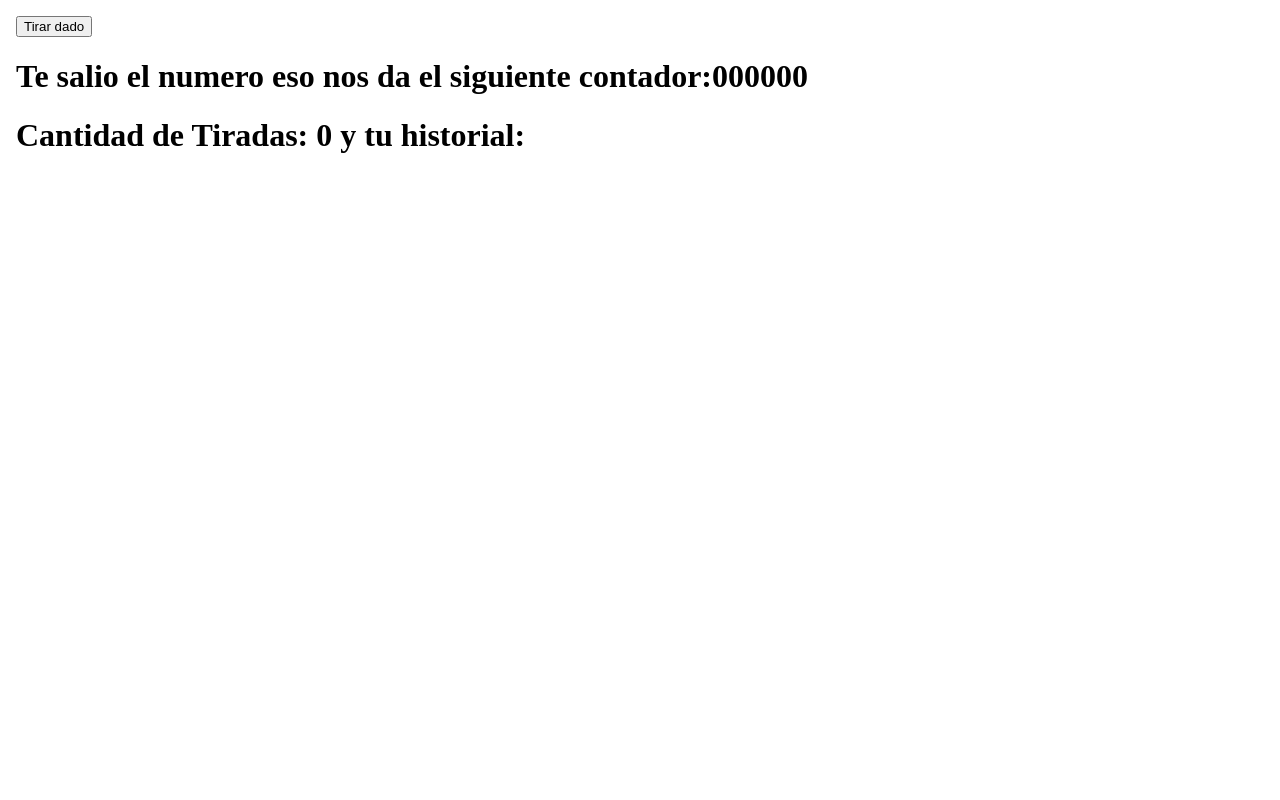
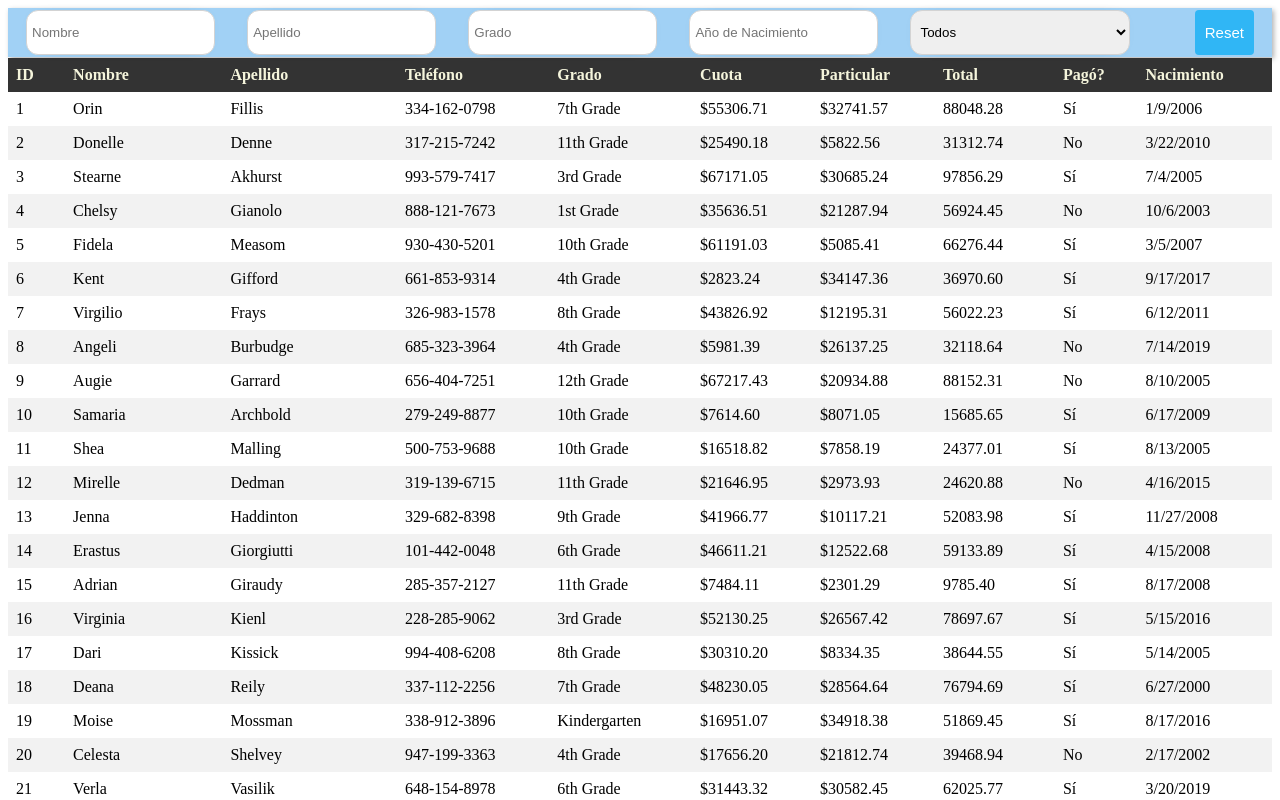
Before and after one commit to DaniLedes99/StudentsTable, a React (Vite) app: page / in a window 1280 px wide. Shown: the top 800 px of the page. Built offline with nearby package versions, Linux system fonts and the light colour scheme.

Commit message:
Revert "[Dados] parte 1, funcional andando"
This reverts commit b73190bf53cc37131eabad14079861f7b5e9ef44.

```diff
--- a/src/App.jsx
+++ b/src/App.jsx
@@ -1,10 +1,9 @@
-
-import Dado from "./Components/Dado";
+import TableWithFilter from "./Components/TableWithFilter";
 
 function App() {
   return (
     <>
-      <Dado />
+      <TableWithFilter />
     </>
   );
 }
--- a/src/Components/Dado.jsx
+++ /dev/null
@@ -1,50 +0,0 @@
-import { useState} from 'react'
-
-function Dado({lados = 6}) {
-    const [valor, setValor]=useState();
-    const [contador,setContador]=useState(Array(lados).fill(0));
-    const [cantidadDeTiradas, setCantidadDeTiradas] = useState(0);
-    const [historial, setHistorial]=useState([]);
-
-    //143625
-
-    const tirarDado= ()=>{
-        const nuevoValor=Math.floor(Math.random()*lados+1);
-        setValor(nuevoValor);
-        setCantidadDeTiradas(cantidadDeTiradas+1);
-        historial.push(nuevoValor);
-
-        if (cantidadDeTiradas<10){
-            setHistorial([...historial]);
-            const nuevoContador = [...contador];//si no pongo los ... no se actualiza el valor
-            nuevoContador[nuevoValor-1] = nuevoContador[nuevoValor-1]+1;
-            setContador(nuevoContador);
-            console.log(nuevoContador)
-            console.log(historial)
-        }
-        else{
-            const nuevoValor=Math.floor(Math.random()*lados+1);
-            setValor(nuevoValor);
-            const firstValue=historial[0]
-            historial.shift();
-            setHistorial([...historial]);
-            const nuevoContador = [...contador];//si no pongo los ... no se actualiza el valor
-            nuevoContador[firstValue-1] = nuevoContador[firstValue-1]-1;
-            nuevoContador[nuevoValor-1] = nuevoContador[nuevoValor-1]+1;
-            console.log(nuevoContador)
-            console.log(historial)
-            setContador(nuevoContador);
-
-        }
-
-    }
-  return (
-    <div>
-        <button onClick={tirarDado}>Tirar dado</button>
-        <h1>Te salio el numero {valor} eso nos da el siguiente contador:{contador}</h1>
-        <h1>Cantidad de Tiradas: {cantidadDeTiradas} y tu historial:{historial}</h1>
-    </div>
-  )
-}
-
-export default Dado
```
Also changed, not shown: src/Components/dados.txt (deleted).
